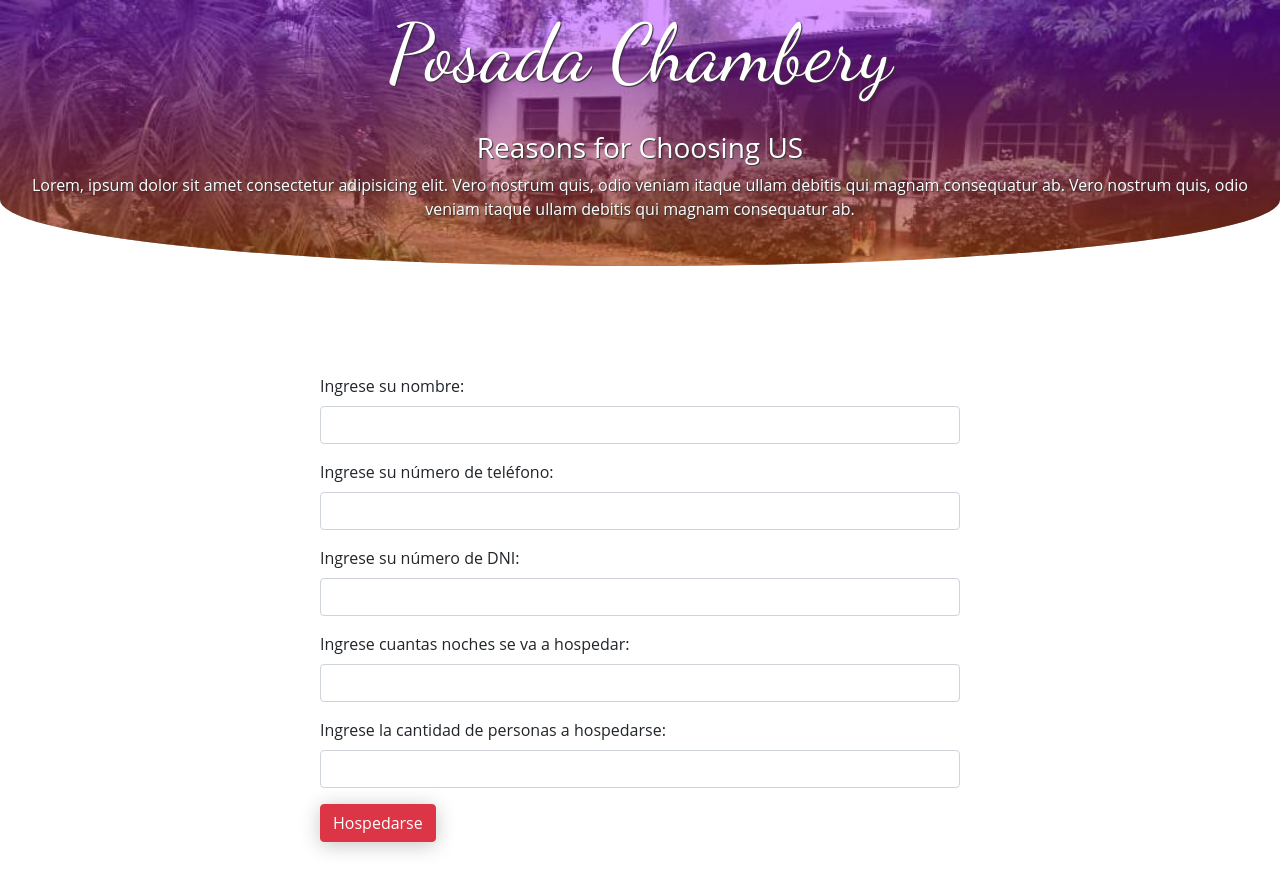
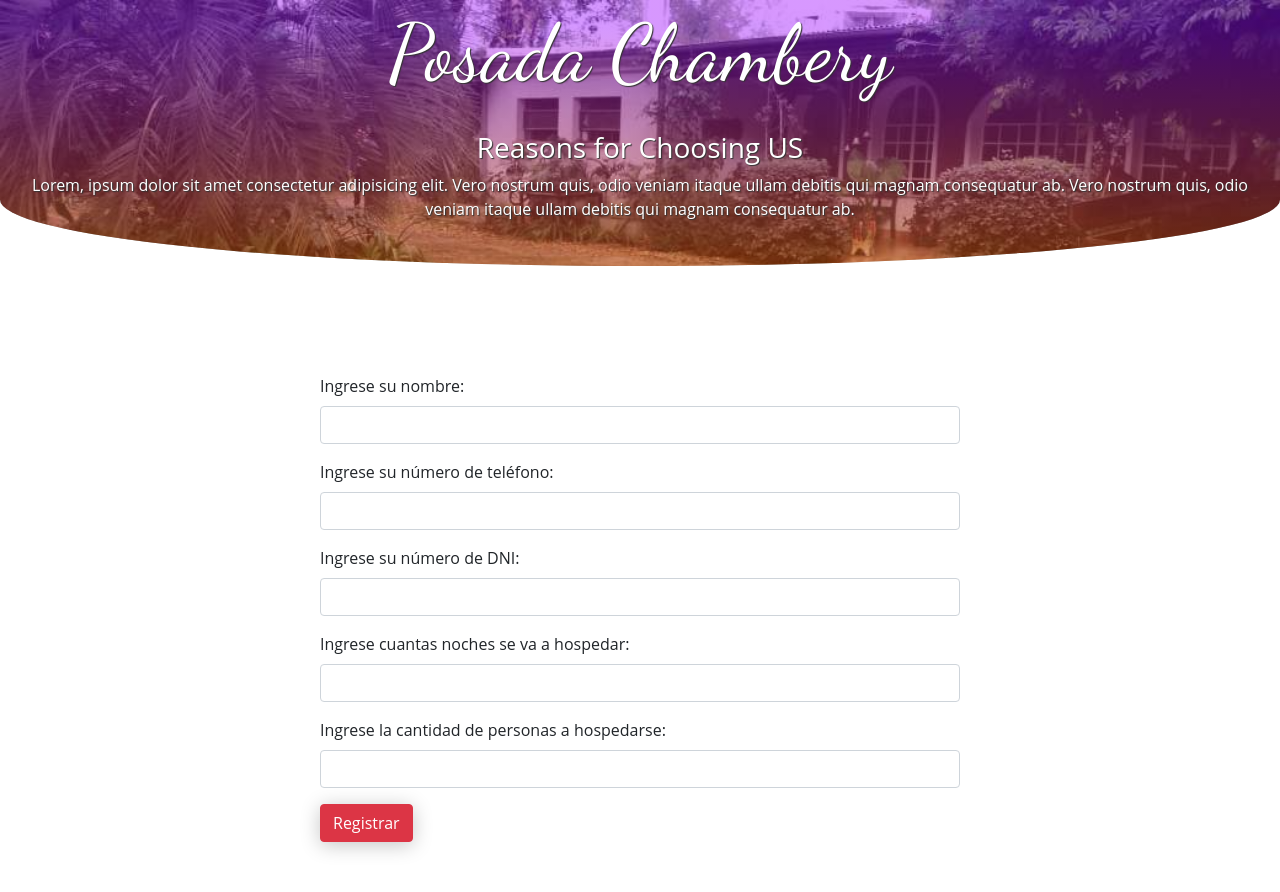
Before and after one commit to groupbit/registro-huespedes, a React (Create React App) app in the folder frontend/: page / in a window 1280 px wide. Shown: the top 892 px of the page. Built offline with nearby package versions, Linux system fonts and the light colour scheme; no server answers.

Commit message:
Texto registrar en el boton para realizar la carga

```diff
--- a/frontend/src/components/cargaHuesped.js
+++ b/frontend/src/components/cargaHuesped.js
@@ -63,7 +63,7 @@ class cargaHuesped extends React.Component {
                     <FormText></FormText>
                 </FormGroup>
                 <Button color="danger" onClick={this.cargarHuesped}>
-                    Hospedarse
+                    Registrar
                 </Button>
             </Form>
         return (
```
